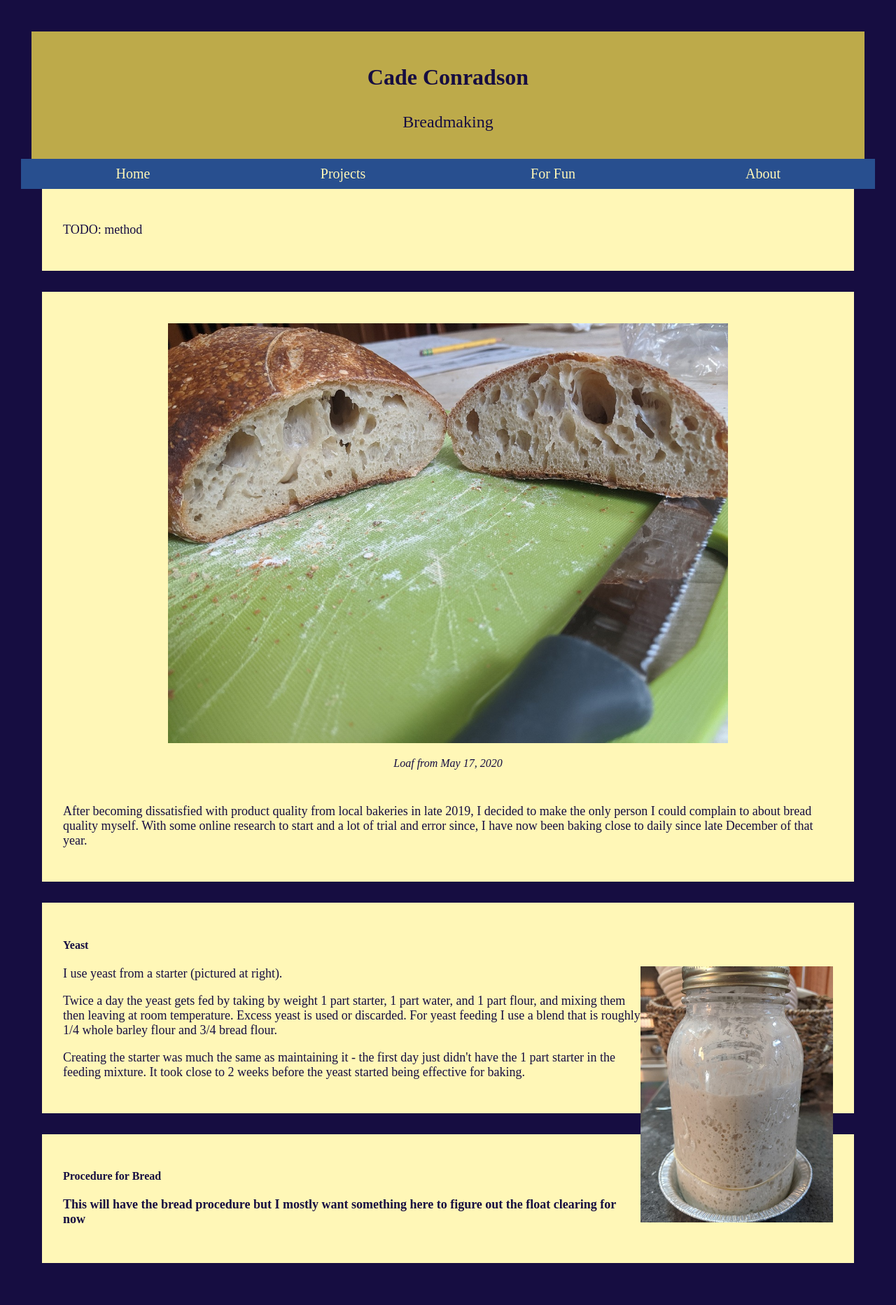
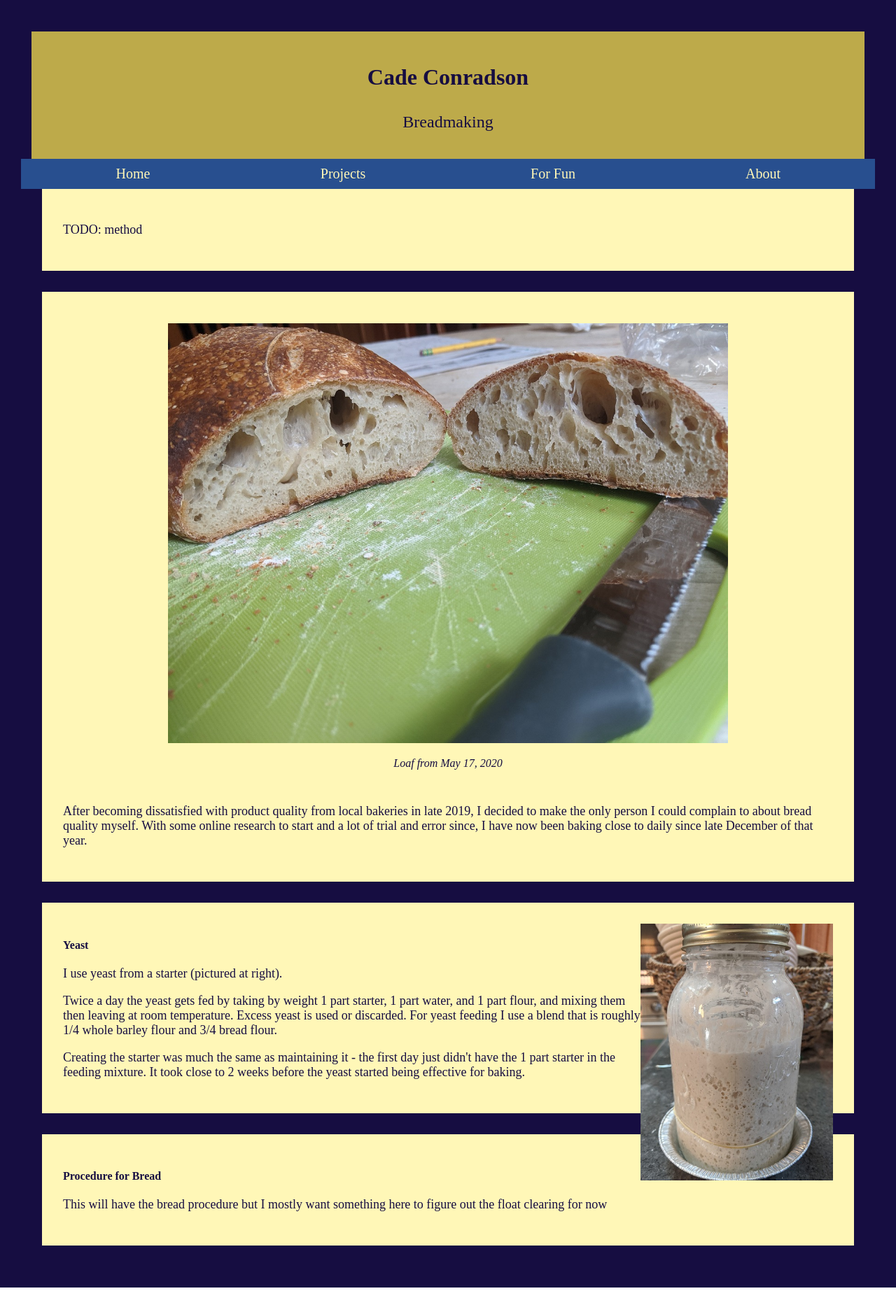
Before and after one commit to cconradson/cconradson.github.io, a Jekyll site: the page built from breadmaking.html, in a window 1280 px wide. Shown: the whole page at 70% size. Built offline with Jekyll 4.4.1, drawn with Linux system fonts in a browser that asks for light colours; after the commit the page ends 1840 px from its top, so only the background shows below that.

Commit message:
image to right attempt

```diff
--- a/breadmaking.html
+++ b/breadmaking.html
@@ -17,14 +17,14 @@ title: Breadmaking
 </div>
 
 <div class="body">
+	<img class="toright" src="{{ site.url }}/assets/images/starter.jpg" alt="starter">
 	<h4>Yeast</h4>
-	<img class="toright" src="{{ site.url }}/assets/images/starter.jpg" alt="starter">
 	<p>I use yeast from a starter (pictured at right).</p>
 	<p>Twice a day the yeast gets fed by taking by weight 1 part starter, 1 part water, and 1 part flour, and mixing them then leaving at room temperature. Excess yeast is used or discarded. For yeast feeding I use a blend that is roughly 1/4 whole barley flour and 3/4 bread flour.</p>
 	<p>Creating the starter was much the same as maintaining it - the first day just didn't have the 1 part starter in the feeding mixture. It took close to 2 weeks before the yeast started being effective for baking.</p>
 </div>
 
 <div class="body">
-	<h4>Procedure for Bread<h4>
+	<h4>Procedure for Bread</h4>
 	<p>This will have the bread procedure but I mostly want something here to figure out the float clearing for now</p>
 </div>
```
